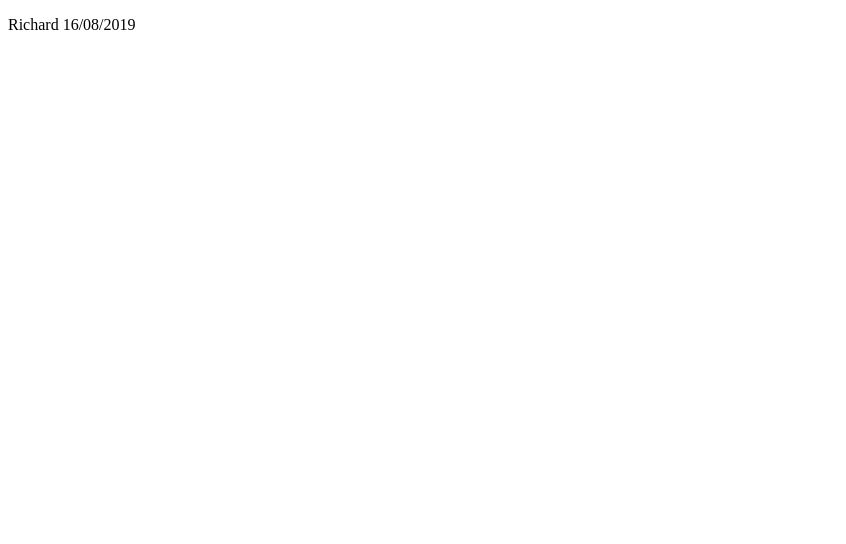
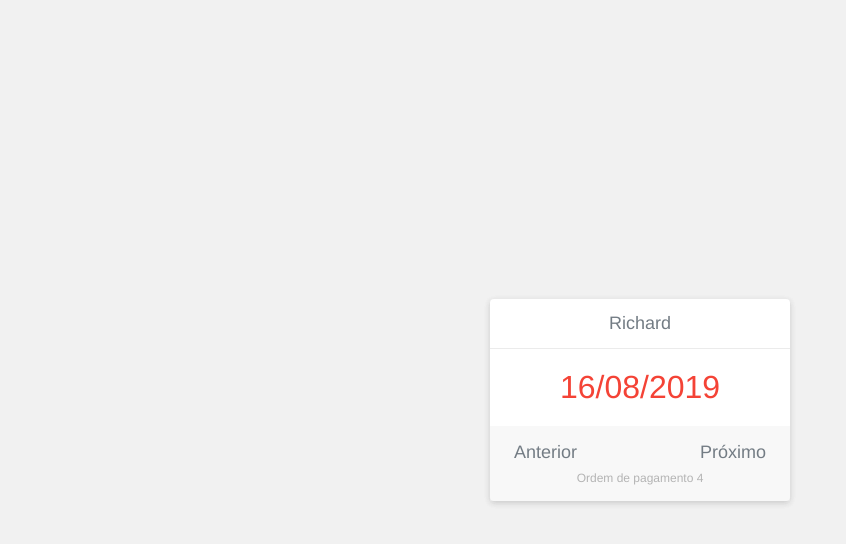
Before and after one commit to richardlnnr/cake-day, an Angular app: page / in a window 1280 px wide. Shown: the top 544 px of the page, without its empty margins (0-846 px from the left). Built offline with nearby package versions, Linux system fonts and the light colour scheme.

Commit message:
generated sponsor card component Added some css

```diff
--- /dev/null
+++ b/projects/cake-day/src/app/i-sponsor.ts
@@ -0,0 +1,7 @@
+export interface ISponsor {
+    name: string;
+    order: number;
+    dateToPay?: Date;
+    textColor?: string;
+    showControls?: boolean;
+};
--- /dev/null
+++ b/projects/cake-day/src/app/sponsor-card/sponsor-card.component.html
@@ -0,0 +1,22 @@
+<div class="card elevation">
+    <div class="header">
+      <div class="title text-primary">
+          {{sponsor.name}}
+      </div>
+    </div>
+    <div class="divider"></div>
+      <div class="content">
+        <p class="date"  [ngClass]="sponsor.textColor">{{sponsor.dateToPay | date:'dd/MM/yyyy'}}</p>
+      </div>
+      <div class="footer">
+        <div class="main-information" *ngIf="sponsor.showControls">
+          <div class="slot">
+            <span class="text-primary" (click)="checkPreviousSponsor()">Anterior</span>
+          </div>
+          <div class="slot">
+            <span class="text-primary" (click)="checkNextSponsor()">Próximo</span>
+          </div>
+        </div>
+        <div class="pay-order text-secondary">Ordem de pagamento {{sponsor.order}}</div>
+      </div>
+  </div>
--- /dev/null
+++ b/projects/cake-day/src/app/sponsor-card/sponsor-card.component.scss
@@ -0,0 +1,67 @@
+.card {
+    background: #fff;
+    border-radius: 4px;
+    margin: 20px;
+    position: relative;
+    width: 300px;
+
+    &.elevation {
+        box-shadow: 0px 2px 6px rgba(51,51,51,0.10), 0px 2px 6px rgba(51,51,51,0.10);
+    }
+
+    & > .divider {
+        border-top-style: solid;
+        border-top-color: #EBEBEB;
+        border-top-width: 1px;
+    }
+
+    & > .header {
+        padding: 14px;
+        text-align: center;
+        font-size: 18px;
+    }
+
+    & > .content {
+        text-align: center;
+
+        & > .date {
+            margin: 20px;
+            font-size: 32px;
+        }
+    }
+
+    & > .footer {
+        background-color: rgba(241,241,241, .5);
+        padding: 16px 24px;
+        display: flex;
+        flex-direction: column;
+
+        & > .main-information {
+            display: flex;
+            flex-direction: row;
+            justify-content: space-between;
+
+            & > .slot {
+                display: flex;
+                flex-direction: column;
+                padding-bottom: 8px;
+
+                & > .text-secondary {
+                    align-self: center;
+                    padding-bottom: 4px;
+                    font-size: 13px;
+                }
+
+                & > .text-primary {
+                    align-self: center;
+                    font-size: 18px;
+                }
+            }
+        }
+
+        & > .pay-order {
+            align-self: center;
+            font-size: 12px;
+        }
+    }
+}
--- /dev/null
+++ b/projects/cake-day/src/app/sponsor-card/sponsor-card.component.ts
@@ -0,0 +1,30 @@
+import { Component, OnInit, Input, Output, EventEmitter } from '@angular/core';
+import { ISponsor } from '../i-sponsor';
+
+@Component({
+  selector: 'app-sponsor-card',
+  templateUrl: './sponsor-card.component.html',
+  styleUrls: ['./sponsor-card.component.scss']
+})
+export class SponsorCardComponent implements OnInit {
+  @Input()
+  sponsor: ISponsor;
+
+  @Output()
+  checkPrevious = new EventEmitter<any>();
+
+  @Output()
+  checkNext = new EventEmitter<any>();
+
+  constructor() {}
+
+  ngOnInit() {}
+
+  checkPreviousSponsor() {
+    this.checkPrevious.emit();
+  }
+
+  checkNextSponsor() {
+    this.checkNext.emit();
+  }
+}
--- a/projects/cake-day/src/app/sponsor-user/domain/i-person.ts
+++ /dev/null
@@ -1,4 +0,0 @@
-export interface IPerson {
-    name: string;
-    order: number;
-};
--- a/projects/cake-day/src/app/sponsor-user/sponsor-user.component.html
+++ b/projects/cake-day/src/app/sponsor-user/sponsor-user.component.html
@@ -1 +1,3 @@
-<p>{{currentSponsor.name}} {{nextDayToPay | date:'dd/MM/yyyy'}}</p>
+<section class="card-container">
+    <app-sponsor-card [sponsor]="currentSponsor" (checkPrevious)="checkPrevious()" (checkNext)="checkNext()"></app-sponsor-card>
+</section>
--- a/projects/cake-day/src/app/sponsor-user/sponsor-user.component.scss
+++ b/projects/cake-day/src/app/sponsor-user/sponsor-user.component.scss
@@ -0,0 +1,7 @@
+.card-container {
+    flex-direction: row;
+    display: flex;
+    justify-content: center;
+    align-items: center;
+    height: 100%;
+}
--- a/projects/cake-day/src/app/sponsor-user/sponsor-user.component.ts
+++ b/projects/cake-day/src/app/sponsor-user/sponsor-user.component.ts
@@ -1,6 +1,6 @@
 import { Component, OnInit } from '@angular/core';
 import { SponsorUserService } from './sponsor-user.service';
-import { IPerson } from './domain/i-person';
+import { ISponsor } from '../i-sponsor';
 
 @Component({
   selector: 'app-sponsor-user',
@@ -9,8 +9,10 @@ import { IPerson } from './domain/i-person';
 })
 export class SponsorUserComponent implements OnInit {
 
+  private initialDate = new Date('Fri Jul 19 2019'); // Sexta-feira anterior ao primeiro dia
+  private checkDate: Date;
   intervalDays = 7;
-  peopleList: IPerson[] = [
+  peopleList: ISponsor[] = [
     {
       name: 'Jeferson',
       order: 1 // 1 - 7
@@ -49,17 +51,32 @@ export class SponsorUserComponent implements OnInit {
       order: 12 // 78 - 84
     }
   ];
-  currentSponsor: IPerson;
-  nextDayToPay: Date;
+
+  currentSponsor: ISponsor;
 
   constructor(private userService: SponsorUserService) { }
 
   ngOnInit() {
-    this.nextDayToPay = new Date();
-    this.nextDayToPay.setDate(this.nextDayToPay.getDate() + (5 + 7 - this.nextDayToPay.getDay()) % 7);
+    this.checkDate = new Date();
+    this.getSponsor();
+  }
 
-    const initialDate = new Date('Fri Jul 19 2019'); // Sexta-feira anterior ao primeiro dia
-    this.currentSponsor = this.userService.getNextPerson(this.peopleList, initialDate, new Date(), this.intervalDays);
+  private getSponsor() {
+    this.currentSponsor = this.userService.getNextSponsor(this.peopleList, this.initialDate, this.checkDate, this.intervalDays);
+  }
+
+  private getDays(): number {
+    return 1000 * 60 * 60 * 24 * 7;
+  }
+
+  checkPrevious() {
+    this.checkDate = new Date(this.checkDate.getTime() - this.getDays());
+    this.getSponsor();
+  }
+
+  checkNext() {
+    this.checkDate = new Date(this.checkDate.getTime() + this.getDays());
+    this.getSponsor();
   }
 
 }
--- a/projects/cake-day/src/app/sponsor-user/sponsor-user.module.ts
+++ b/projects/cake-day/src/app/sponsor-user/sponsor-user.module.ts
@@ -4,13 +4,15 @@ import { CommonModule } from '@angular/common';
 import { SponsorUserRoutingModule } from './sponsor-user-routing.module';
 import { SponsorUserComponent } from './sponsor-user.component';
 import { SponsorUserService } from './sponsor-user.service';
+import { SponsorCardModule } from '../sponsor-card/sponsor-card.module';
 
 
 @NgModule({
   declarations: [SponsorUserComponent],
   imports: [
     CommonModule,
-    SponsorUserRoutingModule
+    SponsorUserRoutingModule,
+    SponsorCardModule
   ],
   providers: [
     SponsorUserService
--- a/projects/cake-day/src/app/sponsor-user/sponsor-user.service.ts
+++ b/projects/cake-day/src/app/sponsor-user/sponsor-user.service.ts
@@ -1,10 +1,12 @@
 import { Injectable } from '@angular/core';
-import { IPerson } from './domain/i-person';
+import { ISponsor } from '../i-sponsor';
 
 @Injectable({
   providedIn: 'root'
 })
 export class SponsorUserService {
+
+  private nextDayToPay: Date = this.getDateToPay(new Date());
 
   constructor() { }
 
@@ -18,15 +20,42 @@ export class SponsorUserService {
     return diffDays;
   };
 
-  private getIntervalOrder = (listPeople: IPerson[], diff: number, intBase: number): number => {
+  private getIntervalOrder = (listPeople: ISponsor[], diff: number, intBase: number): number => {
     return Math.ceil((diff - (Math.floor(diff / (listPeople.length * intBase)) * (listPeople.length * intBase))))
   };
 
-  getNextPerson = (listPeople: IPerson[], initialDate: Date, checkDate: Date, intervalDays: number) => {
+  private getDateToPay(checkDate: Date): Date {
+    const nextDayToPay = new Date(checkDate);
+    nextDayToPay.setDate(checkDate.getDate() + (5 + 7 - checkDate.getDay()) % 7);
+    nextDayToPay.setHours(0, 0, 0, 0);
+    return nextDayToPay;
+  }
+
+  private getColorText(checkDate: Date): string {
+    let textColor = '';
+
+    if (this.nextDayToPay.getTime() > checkDate.getTime()) {
+      textColor = 'text-green';
+    } else if (this.nextDayToPay.getTime() === checkDate.getTime()) {
+      textColor = 'text-red';
+    } else {
+      textColor = 'text-orange';
+    }
+
+    return textColor;
+  }
+
+  getNextSponsor = (listPeople: ISponsor[], initialDate: Date, checkDate: Date, intervalDays: number) => {
+
     const diff = this.getDiffDays(initialDate, checkDate);
     const nextOrder = this.getIntervalOrder(listPeople, diff, intervalDays);
-    const nextPeopleOrder = Math.ceil(nextOrder / intervalDays);
+    const nextSponsorOrder = Math.ceil(nextOrder / intervalDays);
 
-    return listPeople.find(p => p.order === nextPeopleOrder);
+    const nextSponsor = listPeople.find(p => p.order === nextSponsorOrder);
+    nextSponsor.dateToPay = this.getDateToPay(checkDate);
+    nextSponsor.textColor = this.getColorText(nextSponsor.dateToPay);
+    nextSponsor.showControls = true;
+
+    return nextSponsor;
   };
 }
--- a/projects/cake-day/src/styles.scss
+++ b/projects/cake-day/src/styles.scss
@@ -1 +1,33 @@
 /* You can add global styles to this file, and also import other style files */
+html, body {
+    height: 100%;
+    margin: 0px;
+    background-color: #f1f1f1;
+    font-family: Helvetica, Arial, sans-serif;
+}
+
+$primary-text-color: #737C84;
+$secondary-text-color: #B4B4B4;
+$red-text-color: #f44336;
+$green-text-color: #4caf50;
+$orange-text-color: #ff9800;
+
+.text-primary {
+    color: $primary-text-color;
+}
+
+.text-secondary {
+    color: $secondary-text-color;
+}
+
+.text-red {
+    color: $red-text-color;
+}
+
+.text-green {
+    color: $green-text-color;
+}
+
+.text-orange {
+    color: $orange-text-color;
+}
```
Also changed, not shown: projects/cake-day/src/app/sponsor-card/sponsor-card.module.ts (added, +16 -0 lines), 2 other files (tests, documents, lock files or other folders).
